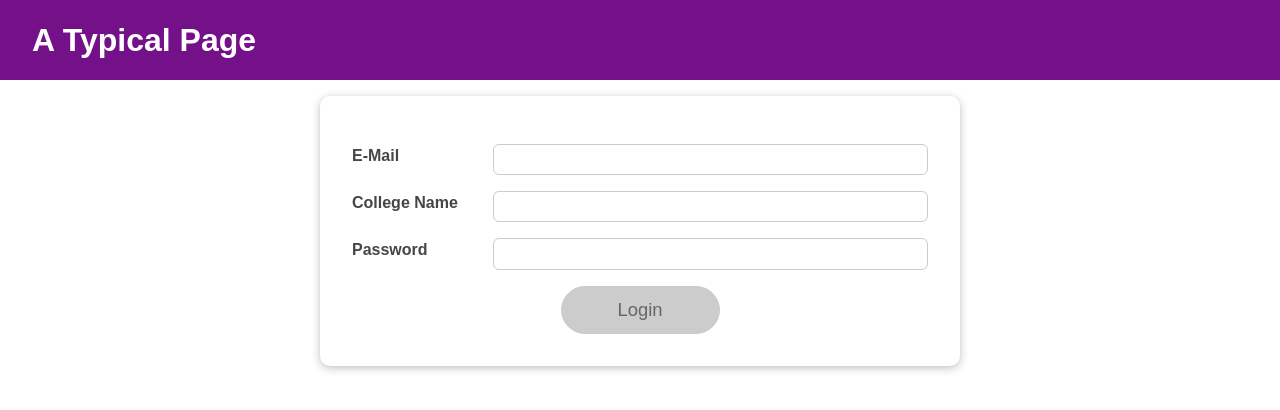
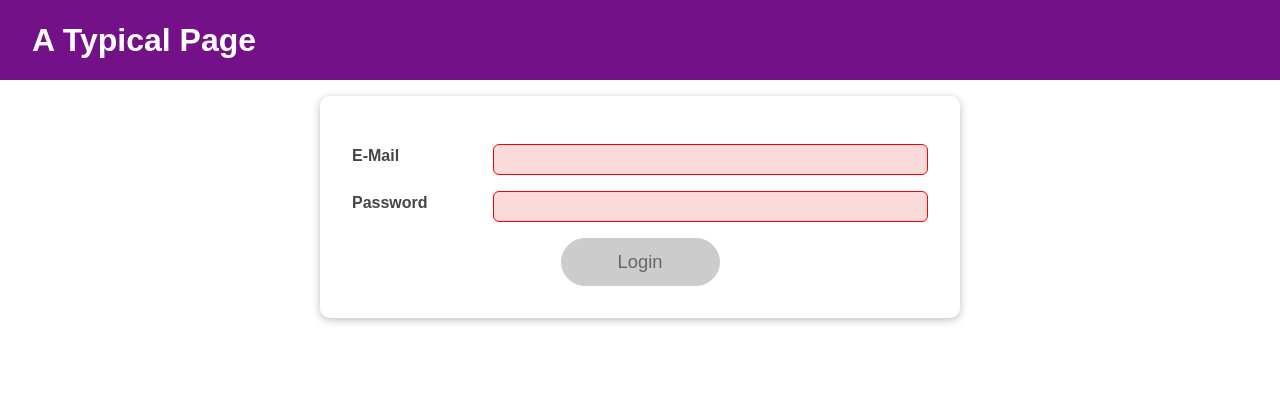
Before and after one commit to saurabh-r1/login, a React (Create React App) app: page / in a window 1280 px wide. Shown: the top 410 px of the page. Built offline with nearby package versions, Linux system fonts and the light colour scheme.

Commit message:
useReducer

```diff
--- a/src/components/Login/Login.js
+++ b/src/components/Login/Login.js
@@ -1,59 +1,73 @@
-import React, { useState,useEffect} from 'react';
-
+import React, { useState, useEffect, useReducer } from 'react';
 import Card from '../UI/Card/Card';
 import classes from './Login.module.css';
 import Button from '../UI/Button/Button';
 
+const emailReducer = (state, action) => {
+  if (action.type === 'USER_INPUT') {
+    return { value: action.val, isValid: action.val.includes('@') };
+  }
+  if (action.type === 'INPUT_BLUR') {
+    return { value: state.value, isValid: state.value.includes('@') };
+  }
+  return { value: '', isValid: false };
+};
+
+const passwordReducer = (state, action) => {
+  if (action.type === 'USER_INPUT') {
+    return { value: action.val, isValid: action.val.trim().length > 6 };
+  }
+  if (action.type === 'INPUT_BLUR') {
+    return { value: state.value, isValid: state.value.trim().length > 6 };
+  }
+  return { value: '', isValid: false };
+};
+
 const Login = (props) => {
-  const [enteredEmail, setEnteredEmail] = useState('');
-  const [emailIsValid, setEmailIsValid] = useState();
-  const [collegeIsValid, setCollegeIsValid] = useState();
-  const [enteredCollege, setEnteredCollege] = useState('');
-  const [enteredPassword, setEnteredPassword] = useState('');
-  const [passwordIsValid, setPasswordIsValid] = useState();
   const [formIsValid, setFormIsValid] = useState(false);
 
-  useEffect(()=>{
-    const idenifier = setTimeout(()=>{
-      console.log('Checking form validity!');
-      setFormIsValid(
-        enteredEmail.includes('@') && enteredPassword.trim().length > 6 && enteredCollege.trim().length>0
-      );
-    },500);
+  const [emailState, dispatchEmail] = useReducer(emailReducer, {
+    value: '',
+    isValid: false,
+  });
 
-    return()=>{
-      console.log('CLEANUP');
-      clearTimeout(idenifier);
-    }
-  },[enteredEmail,enteredCollege,enteredPassword]);
+  const [passwordState, dispatchPassword] = useReducer(passwordReducer, {
+    value: '',
+    isValid: false,
+  });
+
+  useEffect(() => {
+    console.log('EFFECT RUNNING');
+    return () => {
+      console.log('EFFECT CLEANUP');
+    };
+  }, []);
 
   const emailChangeHandler = (event) => {
-    setEnteredEmail(event.target.value);
+    dispatchEmail({ type: 'USER_INPUT', val: event.target.value });
+
+    setFormIsValid(
+      event.target.value.includes('@') && passwordState.isValid
+    );
   };
 
   const passwordChangeHandler = (event) => {
-    setEnteredPassword(event.target.value);
-  };
+    dispatchPassword({ type: 'USER_INPUT', val: event.target.value });
 
-  const collegeNameChangeHandler = (event) => {
-    setEnteredCollege(event.target.value);
-  };
-
-  const validateCollegeHandler = () => {
-    setCollegeIsValid(enteredCollege.includes('@'));
+    setFormIsValid(emailState.isValid && event.target.value.trim().length > 6);
   };
 
   const validateEmailHandler = () => {
-    setEmailIsValid(enteredEmail.trim().length > 0);
+    dispatchEmail({ type: 'INPUT_BLUR' });
   };
 
   const validatePasswordHandler = () => {
-    setPasswordIsValid(enteredPassword.trim().length > 6);
+    dispatchPassword({ type: 'INPUT_BLUR' });
   };
 
   const submitHandler = (event) => {
     event.preventDefault();
-    props.onLogin(enteredEmail,enteredCollege, enteredPassword);
+    props.onLogin(emailState.value, passwordState.value);
   };
 
   return (
@@ -61,42 +75,29 @@
       <form onSubmit={submitHandler}>
         <div
           className={`${classes.control} ${
-            emailIsValid === false ? classes.invalid : ''
+            emailState.isValid === false ? classes.invalid : ''
           }`}
         >
           <label htmlFor="email">E-Mail</label>
           <input
             type="email"
             id="email"
-            value={enteredEmail}
+            value={emailState.value}
             onChange={emailChangeHandler}
             onBlur={validateEmailHandler}
           />
         </div>
+
         <div
           className={`${classes.control} ${
-            collegeIsValid === false ? classes.invalid : ''
-          }`}
-        >
-          <label htmlFor="college">College Name</label>
-          <input
-            type="text"
-            id="college"
-            value={enteredCollege}
-            onChange={collegeNameChangeHandler}
-            onBlur={validateCollegeHandler}
-          />
-        </div>
-        <div
-          className={`${classes.control} ${
-            passwordIsValid === false ? classes.invalid : ''
+            passwordState.isValid === false ? classes.invalid : ''
           }`}
         >
           <label htmlFor="password">Password</label>
           <input
             type="password"
             id="password"
-            value={enteredPassword}
+            value={passwordState.value}
             onChange={passwordChangeHandler}
             onBlur={validatePasswordHandler}
           />
```
